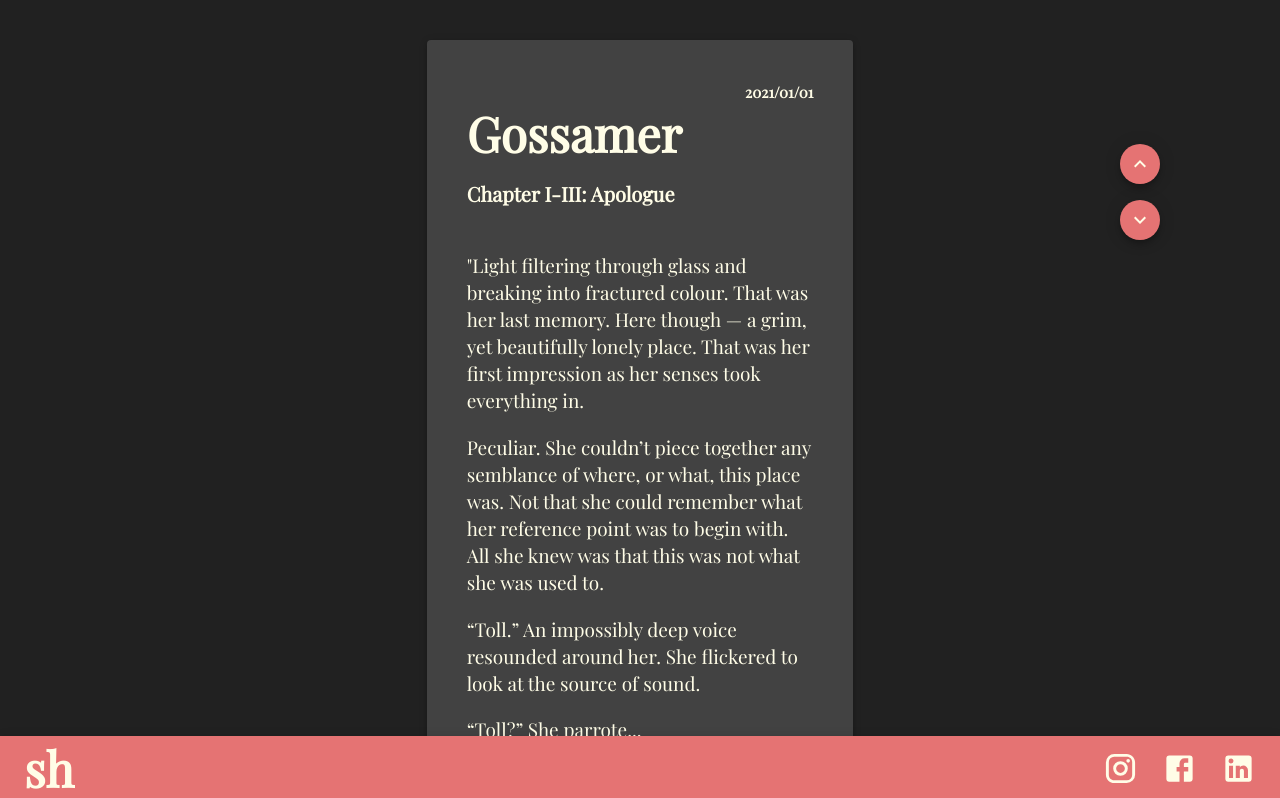
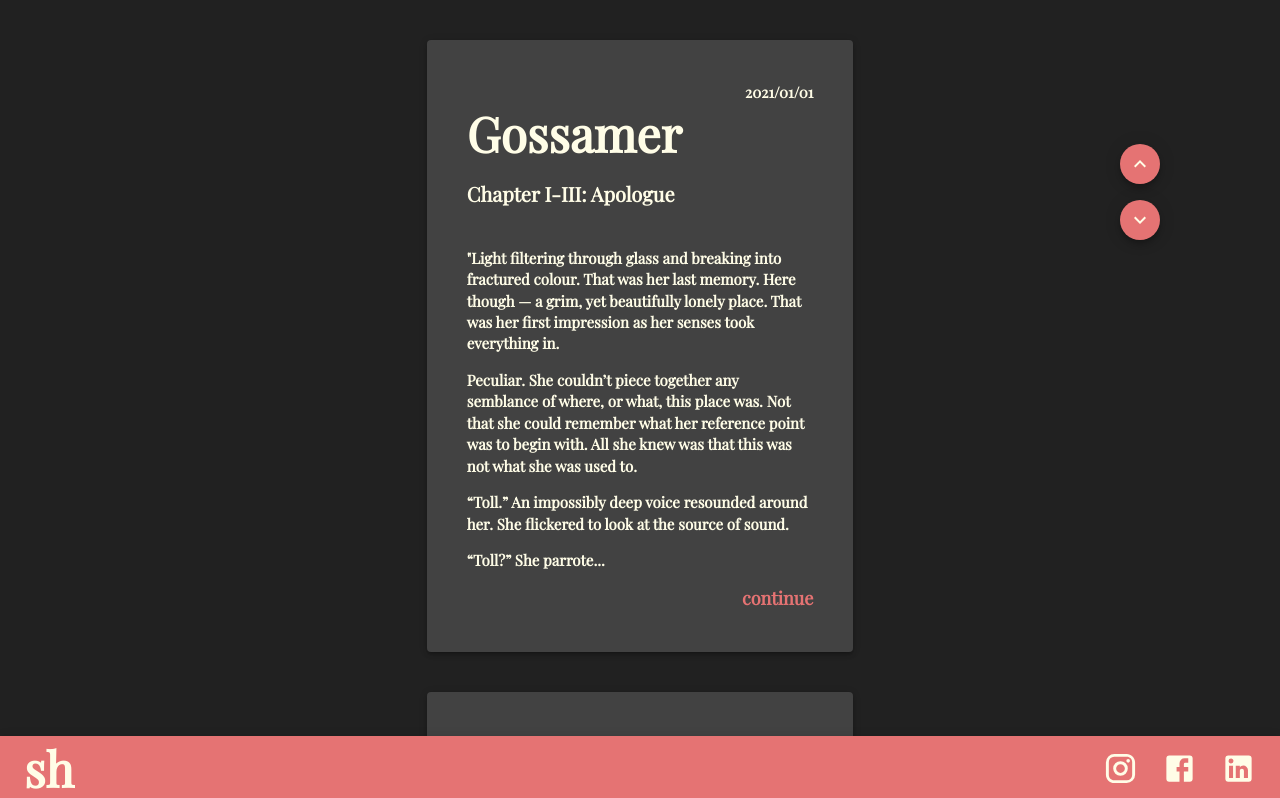
Before and after one commit to sophiaha96/musings, a React (Create React App) app: page / in a window 1280 px wide. Shown: the top 798 px of the page. Built offline with nearby package versions, Linux system fonts and the light colour scheme; a web font is replaced by a local one.

Commit message:
chore: font

```diff
--- a/src/Components/MainPage/theme.tsx
+++ b/src/Components/MainPage/theme.tsx
@@ -23,9 +23,8 @@ const useStyles = makeStyles((theme) => ({
 
   font: {
     color: COLORS.FLORAL_WHITE,
-    fontFamily: 'Playfair Display',
-    fontSize: 19,
-    fontWeight: 550,
+    fontSize: 15,
+    fontWeight: 600,
   },
 
   more: {
--- a/src/Components/Navigate/index.tsx
+++ b/src/Components/Navigate/index.tsx
@@ -13,7 +13,7 @@ export default function Navigate() {
   const executeScroll = () => {
     if(delta.current <= 3)
       delta.current = delta.current + 2
-    position.current = position.current + delta.current + 750
+    position.current = position.current + delta.current + 580
     return position.current
   }
 
--- a/src/Components/PostPage/theme.tsx
+++ b/src/Components/PostPage/theme.tsx
@@ -24,9 +24,8 @@ const useStyles = makeStyles((theme) => ({
 
   font: {
     color: COLORS.FLORAL_WHITE,
-    fontFamily: 'Playfair Display',
-    fontSize: 19,
-    fontWeight: 550,
+    fontSize: 17,
+    fontWeight: 600,
   },
 
   space: {
```
